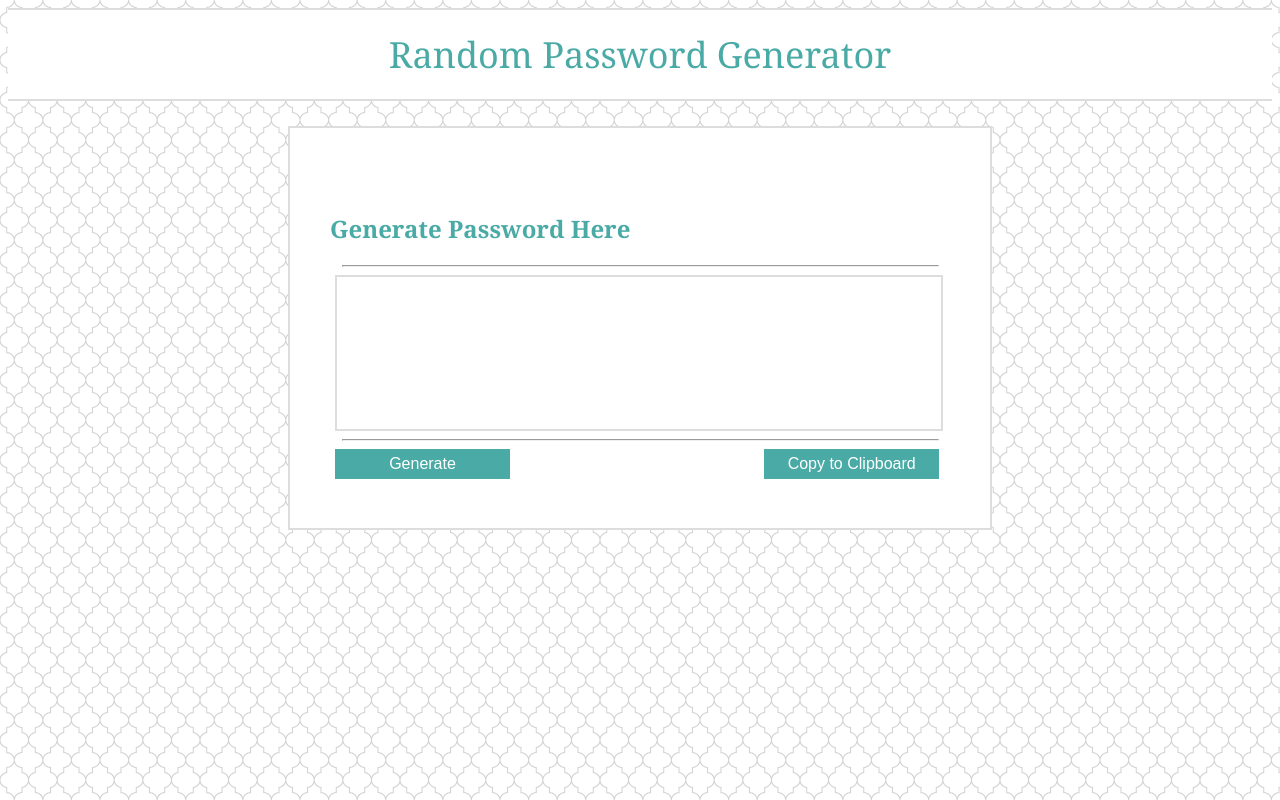
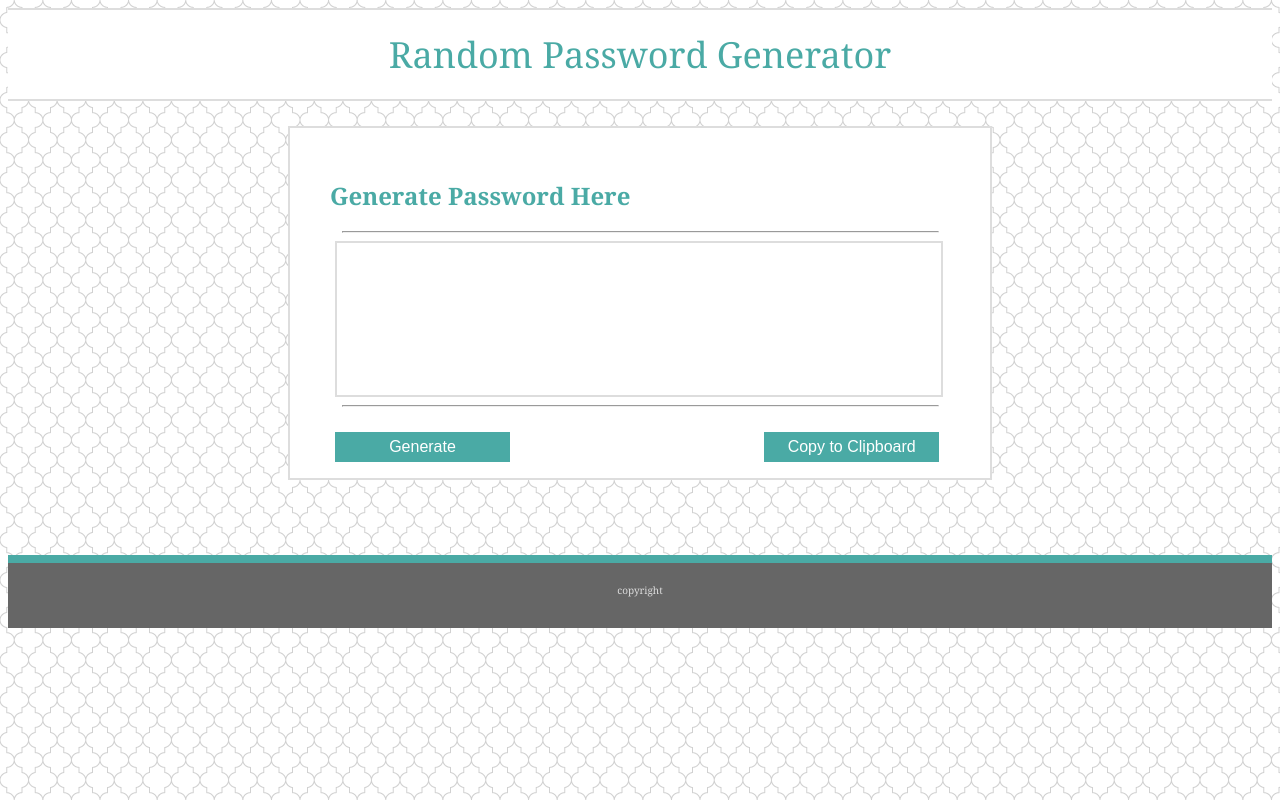
Before and after one commit to ninjagirl2018/Password-Generator, a plain HTML site: page index.html in a window 1280 px wide. Drawn offline with Linux system fonts and the light colour scheme.

Commit message:
Finalized styling with a footer, fixed password display issue, completed MD document

```diff
--- a/css/styles.css
+++ b/css/styles.css
@@ -40,7 +40,7 @@ hr {
     margin-bottom: 25px;
     border: 2px solid #dddddd;
     align-content: center;
-    height: 400px;
+    height: 350px;
     width: 700px;
 }
 
@@ -54,6 +54,7 @@ hr {
 
 .buttons {
     background-color: white;
+    margin-top: 25px;
 }
 
 #genButton {
@@ -75,3 +76,18 @@ hr {
     border: 2px solid #4aaaa5;
     margin-left: 250px;
 }
+
+footer {
+    height:  55px;
+    background-color: #666666;
+    margin-top: 50px;
+    padding-top: 10px;
+    border-top: 8px solid #4aaaa5;
+    font-size: 10px;
+    width: 100%;
+  }
+
+  #footer-text {
+    text-align: center;
+    color: #dddddd;
+  }
--- a/index.html
+++ b/index.html
@@ -24,10 +24,11 @@
             <button id="copy" onclick="copyPassword()">Copy to Clipboard</button>
 
         </div>
-        </div>
+    </div>
 
-
-
+    <footer>
+        <p id=footer-text>copyright</p>
+    </footer>
 
     <script src="/js/script.js"></script>
 </body>
--- a/js/script.js
+++ b/js/script.js
@@ -71,7 +71,7 @@ function questions(){
        window.alert("Invalid - Password length must be between 8 and 128 characters.")
         questions()
     }
-    document.getElementById("passwordDisplay").innerHTML = passwordFinal;
+    document.getElementById("passwordDisplay").value = passwordFinal;
 }
 
 genButton.addEventListener('click', questions)
```
Also changed, not shown: 1 other file.
